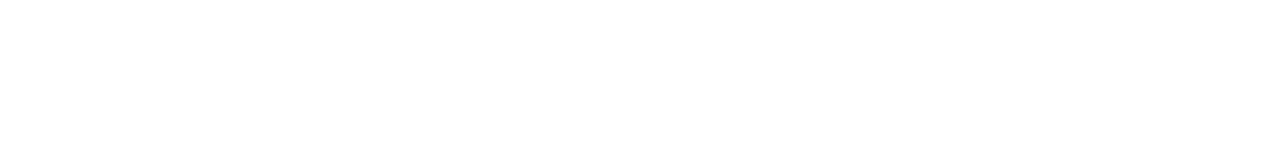
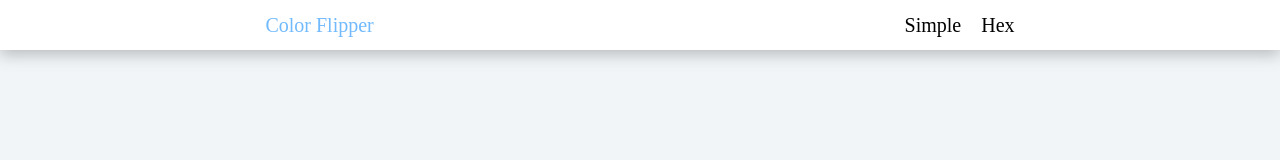
Before and after one commit to hoj0806/Color_Flipper, a plain HTML site: page index.html in a window 1280 px wide. Drawn offline with Linux system fonts and the light colour scheme.

Commit message:
nav 완성

```diff
--- a/index.html
+++ b/index.html
@@ -8,6 +8,18 @@
 </head>
 <body>
 
+    <div class="nav">
+        <div class="logo">
+            color flipper
+        </div>
+        <div class="color-box">
+            <div class="item item-simple">simple</div>
+            <div class="item item-hex">hex</div>
+        </div>
+    </div>
+
+
+
 
     <script src="script/main.js"></script>
 </body>
--- a/style/main.css
+++ b/style/main.css
@@ -7,3 +7,41 @@
 html {
     font-size: 62.5%;
 }
+
+body {
+    background-color: #F1f5f8;
+
+}
+
+/* nav styling */
+
+.nav {
+    background-color: #fff;
+    height: 5rem;
+    box-shadow: 0px 5px 14px 0px #5e5e5e5e;
+    text-transform: capitalize;
+   display: flex;
+   align-items: center;
+   justify-content: space-around;
+
+   font-size: 2rem;
+}
+
+.logo {
+    color: #71bafe;
+
+}
+
+.color-box {
+    display: flex;
+    cursor: pointer;
+
+}
+
+.item-hex {
+    margin-left: 2rem;
+}
+
+.item:hover {
+    color : #71bafe;
+}
```
